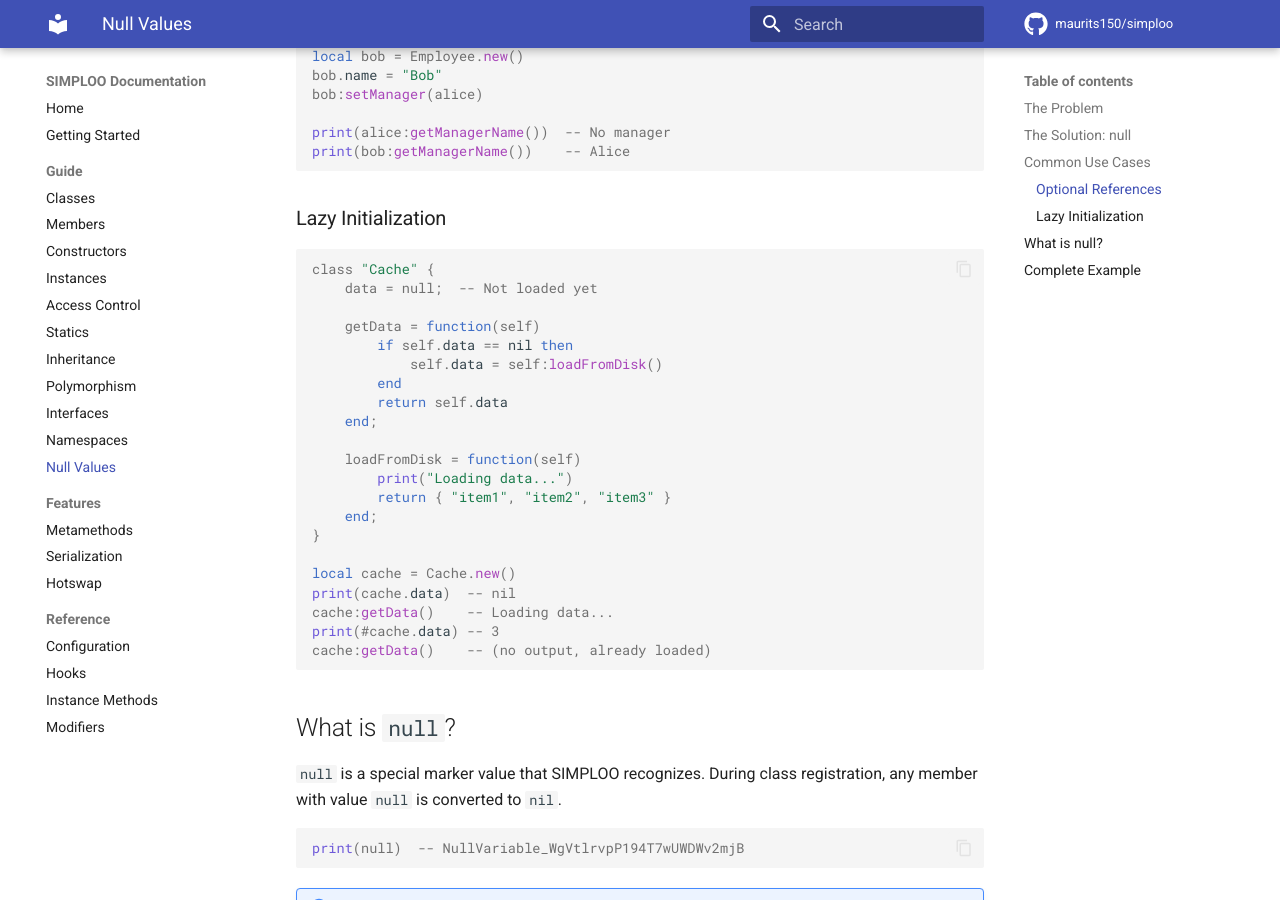
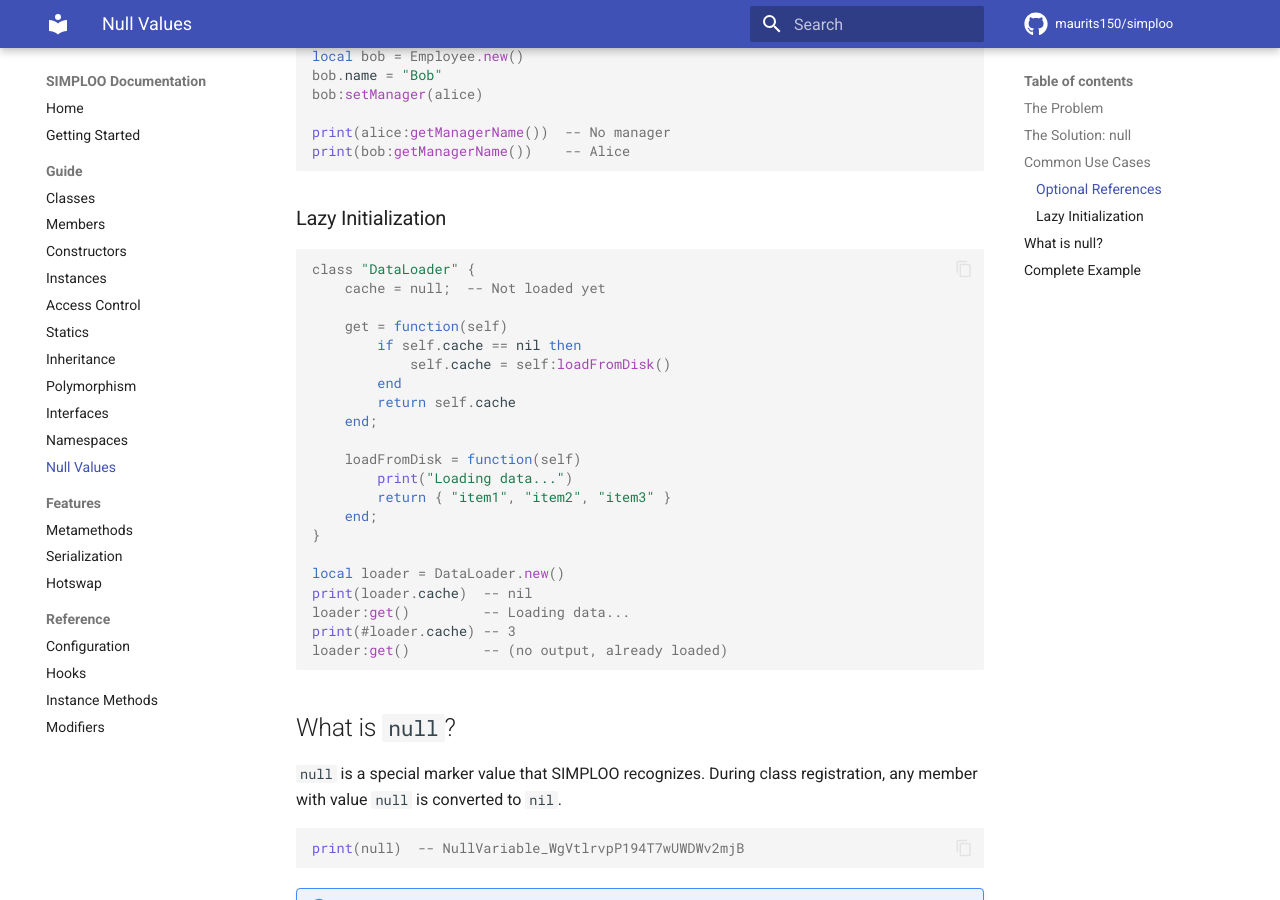
Before and after one commit to maurits150/simploo, an MkDocs documentation site: the page built from docs/guide/null-values.md, in a window 1280 px wide and 900 px high, scrolled down 1556 px. Built offline with MkDocs 1.6.1 and Material for MkDocs 9.7.7, drawn with Linux system fonts in a browser that asks for light colours; comment, search, counter and statistics services are not loaded.

Commit message:
Improve documentation
- Deep inheritance: use varargs for cleaner constructor chaining
- Namespaces: add builder syntax examples throughout
- Namespaces: clarify default is empty, empty string reverts to global
- Namespaces: note that all classes are public (no private classes)
- Null values: rename Cache/getData to DataLoader/get for clarity

````diff
--- a/docs/guide/null-values.md
+++ b/docs/guide/null-values.md
@@ -92,14 +92,14 @@
 ### Lazy Initialization
 
 ```lua
-class "Cache" {
-    data = null;  -- Not loaded yet
+class "DataLoader" {
+    cache = null;  -- Not loaded yet
 
-    getData = function(self)
-        if self.data == nil then
-            self.data = self:loadFromDisk()
+    get = function(self)
+        if self.cache == nil then
+            self.cache = self:loadFromDisk()
         end
-        return self.data
+        return self.cache
     end;
 
     loadFromDisk = function(self)
@@ -108,11 +108,11 @@
     end;
 }
 
-local cache = Cache.new()
-print(cache.data)  -- nil
-cache:getData()    -- Loading data...
-print(#cache.data) -- 3
-cache:getData()    -- (no output, already loaded)
+local loader = DataLoader.new()
+print(loader.cache)  -- nil
+loader:get()         -- Loading data...
+print(#loader.cache) -- 3
+loader:get()         -- (no output, already loaded)
 ```
 
 ## What is `null`?
````
Also changed, not shown: docs/guide/inheritance.md (+10 -9 lines), docs/guide/namespaces.md (+196 -70 lines).
